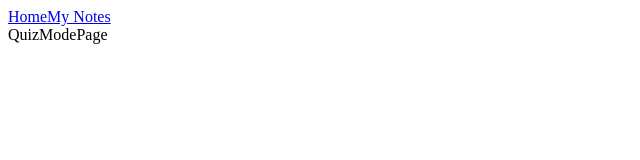
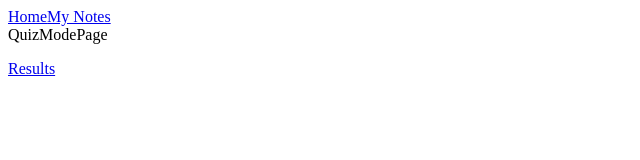
Before and after one commit to AleFin95/QuizWiz-Client, a React (Vite) app in the folder QuizWiz/: page /test/topics/quiz in a window 1280 px wide. Shown: the top 160 px of the page, without its empty margins (0-640 px from the left). Built offline with nearby package versions, Linux system fonts and the light colour scheme.

Commit message:
Set all the routes

```diff
--- a/QuizWiz/src/pages/QuizModePage/index.jsx
+++ b/QuizWiz/src/pages/QuizModePage/index.jsx
@@ -1,8 +1,12 @@
 import React from 'react'
+import { Link } from "react-router-dom";
 
 const QuizModePage = () => {
   return (
+    <>
     <div>QuizModePage</div>
+    <p><Link to="/test/topics/quiz/results" >Results</Link></p>
+    </>
   )
 }
 
--- a/QuizWiz/src/pages/TopicsPage/index.jsx
+++ b/QuizWiz/src/pages/TopicsPage/index.jsx
@@ -1,8 +1,12 @@
 import React from 'react'
+import { Link } from "react-router-dom";
 
 const TopicsPage = () => {
   return (
+    <>
     <div>TopicsPage</div>
+    <p><Link to="/test/topics/quiz" >Quiz</Link></p>
+    </>
   )
 }
 
```
